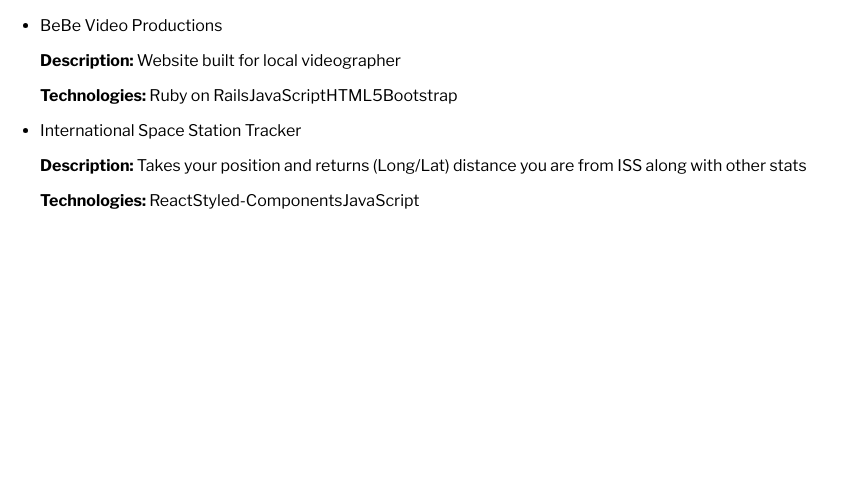
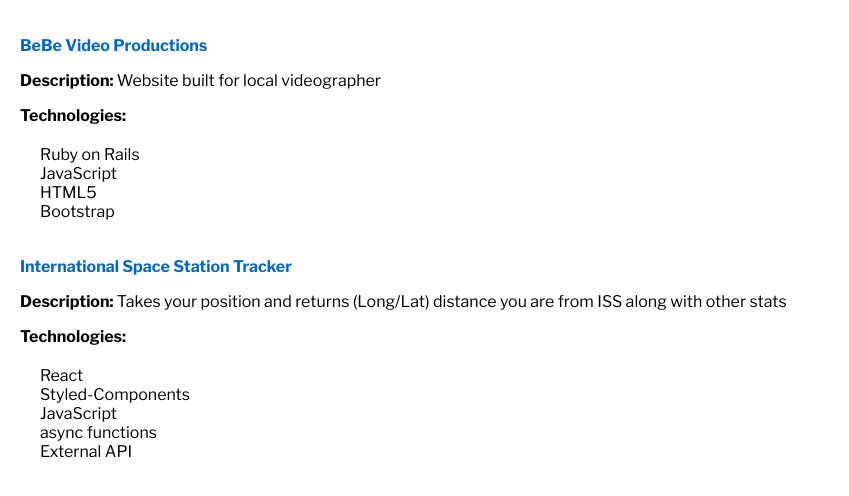
Before and after one commit to tannerabread/resume, a Next.js app: page /projects in a window 1280 px wide. Shown: the top 496 px of the page, without its empty margins (0-849 px from the left). Built offline with nearby package versions, Linux system fonts and the light colour scheme.

Commit message:
more styling and work on projects page. added SASS/SCSS to project

```diff
--- a/package.json
+++ b/package.json
@@ -11,7 +11,8 @@
   "dependencies": {
     "next": "11.1.2",
     "react": "17.0.2",
-    "react-dom": "17.0.2"
+    "react-dom": "17.0.2",
+    "sass": "^1.42.1"
   },
   "devDependencies": {
     "eslint": "7.32.0",
--- a/src/data/projects.json
+++ b/src/data/projects.json
@@ -9,6 +9,6 @@
     "name": "International Space Station Tracker",
     "url": "https://legendary-octo-umbrella.marijunjnja.vercel.app/",
     "description": "Takes your position and returns (Long/Lat) distance you are from ISS along with other stats",
-    "technologies": ["React", "Styled-Components", "JavaScript"]
+    "technologies": ["React", "Styled-Components", "JavaScript", "async functions", "External API"]
   }
 ]
--- a/src/pages/projects/index.js
+++ b/src/pages/projects/index.js
@@ -1,15 +1,24 @@
 import Layout from '../../components/Layout'
 import projects from '../../data/projects.json'
+import styles from './projects.module.scss'
 
 const Projects = (pageProps) => {
   return (
     <Layout>
-      <ul>
+      <ul className={styles.List}>
         {projects.map((project, i) => (
           <li key={i}>
-            <a href={project.url}>{project.name}</a>
+            <a href={project.url} target="_blank" rel="noreferrer">
+              {project.name}
+            </a>
             <p><strong>Description: </strong>{project.description}</p>
-            <p><strong>Technologies: </strong>{project.technologies}</p>
+            <p><strong>Technologies:</strong>
+              <ul className={styles.List}>
+                {project.technologies.map((technology, j) => (
+                  <li key={j}>{technology}</li>
+                ))}
+              </ul>
+            </p>
           </li>
         ))}
       </ul>
--- /dev/null
+++ b/src/pages/projects/projects.module.scss
@@ -0,0 +1,17 @@
+.List {
+  list-style-type: none;
+  padding: 20px;
+
+  li a {
+    color: #0066CC;
+    font-weight: bold;
+
+    &:visited {
+      color: #CC33CC;
+    }
+
+    &:active, &:hover {
+      color: #336666;
+    }
+  }
+}
```
Also changed, not shown: 1 other file (tests, documents, lock files or other folders).
